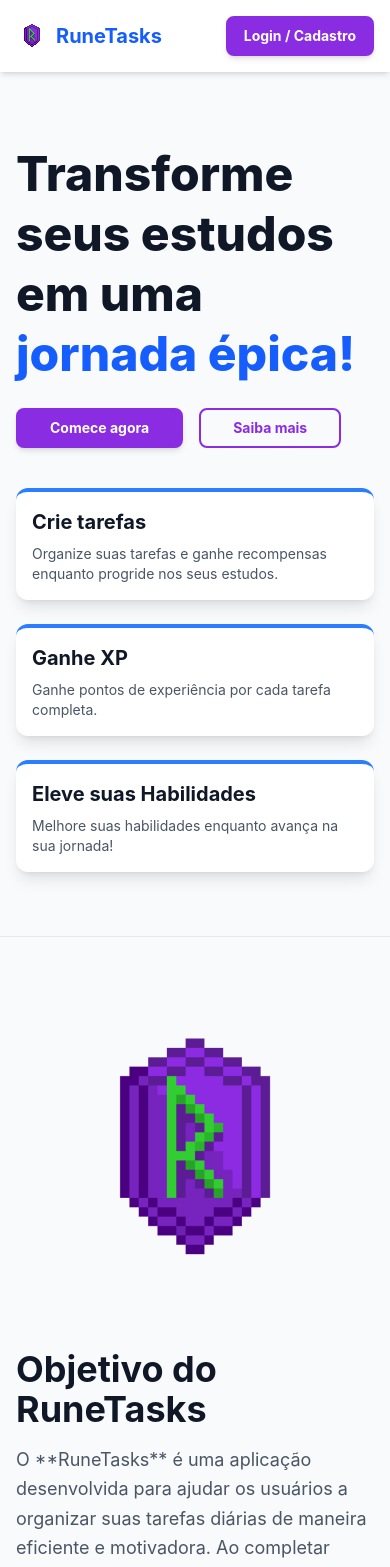
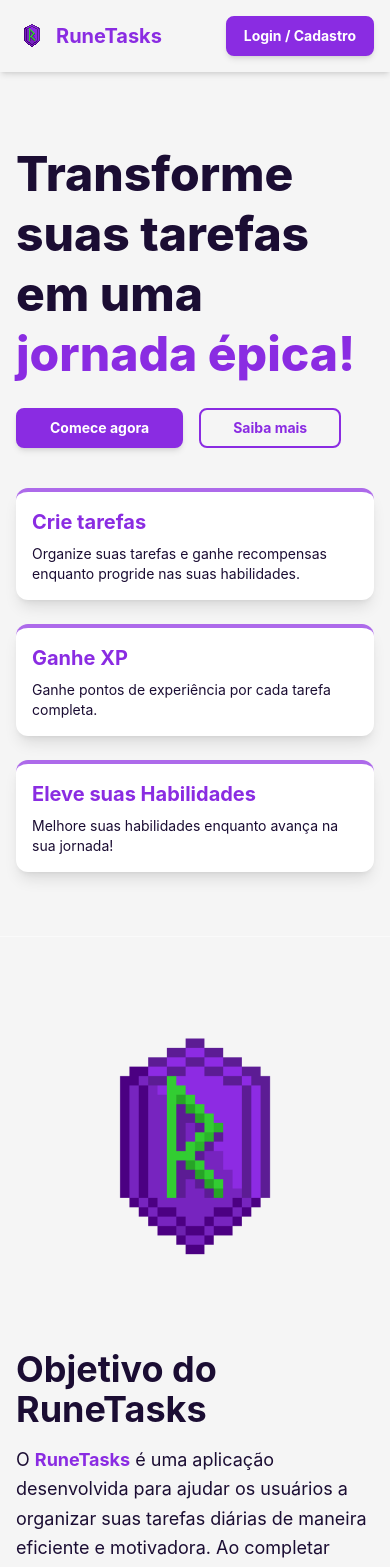
Before and after one commit to Lutava2245/runetasks-frontend, a Next.js app: page / in a window 390 px wide. Shown: the top 1567 px of the page. Built offline with nearby package versions, Linux system fonts and the light colour scheme.

Commit message:
:recycle: refatora estrutura da página inicial e formulário de cadastro/login - padroniza cores do projeto - atualiza informações da página

```diff
--- a/app/page.tsx
+++ b/app/page.tsx
@@ -8,6 +8,7 @@ import AuthModal from "@/src/components/AuthModal";
 import logo from "@/src/assets/logo.png";
 import { useRouter } from "next/navigation";
 import { useAuth } from "@/src/contexts/AuthContext";
+import { Cpu, Earth, Target } from "lucide-react";
 
 export default function Home() {
   const [isModalOpen, setIsModalOpen] = useState(false);
@@ -22,32 +23,17 @@ export default function Home() {
 
   if (loading || user) {
     return (
-      <div className="flex justify-center items-center h-screen bg-gray-100">
+      <div className="flex justify-center items-center h-screen">
         <p>Verificando sessão...</p>
       </div>
     );
   }
 
-  const FeatureItem = (title: string, description: string) => (
-    <div className="p-4 bg-white rounded-xl shadow-lg border-t-4 border-blue-500">
-      <h3 className="text-xl font-bold mb-2 text-gray-900">{title}</h3>
-      <p className="text-gray-600 text-sm">{description}</p>
-    </div>
-  );
-
-  const SectionDetail = (title: string, lead: string, body: string) => (
-    <div className="p-6 bg-white rounded-xl shadow-lg">
-      <h2 className="text-2xl font-semibold mb-4 text-blue-600">{title}</h2>
-      <p className="text-gray-700 font-medium mb-3">{lead}</p>
-      <p className="text-gray-600 text-sm">{body}</p>
-    </div>
-  );
-
   return (
-    <div className="min-h-screen flex flex-col bg-gray-50 text-gray-800">
-      <header className="fixed top-0 z-40 w-full bg-white shadow-md p-4">
+    <div className="min-h-screen flex flex-col">
+      <header className="fixed top-0 z-40 w-full shadow-md p-4 bg-background">
         <div className="max-w-7xl mx-auto flex justify-between items-center">
-          <Link href="/" className="flex items-center space-x-2 text-xl font-bold text-blue-600 hover:text-blue-800 transition duration-150">
+          <Link href="/" className="flex items-center space-x-2 text-xl font-bold text-(--primary) hover:text-(--dark-primary) transition duration-150">
             <Image
               src={logo}
               alt="Logo RuneTasks"
@@ -70,8 +56,8 @@ export default function Home() {
       <main className="grow pt-20">
         <section className="max-w-7xl mx-auto px-4 py-16 md:py-24 grid md:grid-cols-2 gap-12 items-center">
           <div>
-            <h2 className="text-5xl md:text-6xl font-extrabold text-gray-900 mb-6 leading-tight">
-              Transforme seus estudos em uma <span className="text-blue-600">jornada épica!</span>
+            <h2 className="text-5xl md:text-6xl font-extrabold mb-6 leading-tight">
+              Transforme suas tarefas em uma <span className="text-(--primary)">jornada épica!</span>
             </h2>
 
             <div className="flex space-x-4 mb-10">
@@ -86,31 +72,32 @@ export default function Home() {
             </div>
 
             <div className="grid grid-cols-1 sm:grid-cols-3 gap-6 mt-8">
-              {FeatureItem("Crie tarefas", "Organize suas tarefas e ganhe recompensas enquanto progride nos seus estudos.")}
-              {FeatureItem("Ganhe XP", "Ganhe pontos de experiência por cada tarefa completa.")}
-              {FeatureItem("Eleve suas Habilidades", "Melhore suas habilidades enquanto avança na sua jornada!")}
+              <div className="p-4 bg-(--card) rounded-xl shadow-lg border-t-4 border-(--primary)/70">
+                <h3 className="text-xl font-bold mb-2 text-(--primary)">Crie tarefas</h3>
+                <p className="text-sm">Organize suas tarefas e ganhe recompensas enquanto progride nas suas habilidades.</p>
+              </div>
+              <div className="p-4 bg-(--card) rounded-xl shadow-lg border-t-4 border-(--primary)/70">
+                <h3 className="text-xl font-bold mb-2 text-(--primary)">Ganhe XP</h3>
+                <p className="text-sm">Ganhe pontos de experiência por cada tarefa completa.</p>
+              </div>
+              <div className="p-4 bg-(--card) rounded-xl shadow-lg border-t-4 border-(--primary)/70">
+                <h3 className="text-xl font-bold mb-2 text-(--primary)">Eleve suas Habilidades</h3>
+                <p className="text-sm">Melhore suas habilidades enquanto avança na sua jornada!</p>
+              </div>
             </div>
-          </div>
-
-          <div className="hidden md:flex justify-center">
-            <Image
-              src="/logo.png"
-              alt="Logo RuneTasks grande"
-              width={400}
-              height={400}
-              priority
-              className="rounded-full shadow-2xl animate-pulse-slow" // Adicionando uma sombra e animação sutil
-            />
           </div>
         </section>
 
-        <hr className="max-w-7xl mx-auto border-gray-200" />
+        <hr className="max-w-7xl mx-auto border-white/50" />
 
         <section id="about" className="max-w-7xl mx-auto px-4 py-16 grid lg:grid-cols-2 gap-12 items-center">
           <div className="order-2 lg:order-1">
-            <h1 className="text-4xl font-bold mb-4 text-gray-900">Objetivo do RuneTasks</h1>
-            <p className="text-lg text-gray-600 leading-relaxed">
-              O **RuneTasks** é uma aplicação desenvolvida para ajudar os usuários a organizar suas tarefas diárias de maneira eficiente e motivadora. Ao completar tarefas, os usuários acumulam pontos que podem ser trocados por recompensas. Nosso objetivo é proporcionar uma experiência agradável e eficiente, promovendo a organização pessoal e a produtividade através de um sistema de recompensas que motiva o cumprimento de tarefas em troca de momentos de lazer.
+            <h1 className="text-4xl font-bold mb-4">Objetivo do RuneTasks</h1>
+            <p className="text-lg leading-relaxed">
+              O <strong className="text-(--primary)">RuneTasks</strong> é uma aplicação desenvolvida para ajudar os usuários a organizar suas tarefas diárias de maneira eficiente e motivadora.
+              Ao completar tarefas, os usuários acumulam pontos que podem ser trocados por recompensas.
+              Nosso objetivo é proporcionar uma experiência agradável e eficiente, promovendo a organização pessoal e a produtividade
+              através de um sistema de recompensas que motiva o cumprimento de tarefas em troca de momentos de lazer.
             </p>
           </div>
 
@@ -125,14 +112,39 @@ export default function Home() {
           </div>
         </section>
 
-        <section className="bg-gray-100 py-16">
+        <section className="py-16">
           <div className="max-w-7xl mx-auto px-4 grid md:grid-cols-3 gap-8">
-            {SectionDetail("🎯 Função", "Ele é projetado para ajudar os usuários a organizar suas rotinas diárias, incentivando a produtividade e o cumprimento de metas pessoais.", "O RuneTasks busca proporcionar uma experiência agradável e eficiente, promovendo a organização pessoal e a produtividade.")}
-            {SectionDetail("🌍 Sobre o Projeto", "Este projeto foi desenvolvido como parte das atividades acadêmicas da Fatec de Praia Grande.", "O objetivo é aplicar conhecimentos adquiridos em sala de aula em um contexto prático.")}
+            <div className="p-6 bg-(--card) rounded-xl shadow-lg">
+              <h2 className="text-2xl font-semibold mb-4 flex items-center text-(--primary) gap-2">
+                <Target/>
+                Função
+              </h2>
+              <p className="font-medium mb-3">
+                Ele é projetado para ajudar os usuários a organizar suas rotinas diárias, incentivando a produtividade e o cumprimento de metas pessoais.
+              </p>
+              <p className="text-sm">
+                O RuneTasks busca proporcionar uma experiência agradável e eficiente, promovendo a organização pessoal e a produtividade.
+              </p>
+            </div>
+            <div className="p-6 bg-(--card) rounded-xl shadow-lg">
+              <h2 className="text-2xl font-semibold mb-4 flex items-center text-(--primary) gap-2">
+                <Earth/>
+                Sobre o Projeto
+              </h2>
+              <p className="font-medium mb-3">
+                Este projeto foi desenvolvido como trabalho de conclusão do curso (TCC) das atividades acadêmicas da Fatec de Praia Grande.
+              </p>
+              <p className="text-sm">
+                O objetivo é aplicar conhecimentos adquiridos em sala de aula em um contexto prático.
+              </p>
+            </div>
 
-            <div className="p-6 bg-white rounded-xl shadow-lg">
-              <h2 className="text-2xl font-semibold mb-4 text-blue-600">🧩 Tecnologias Utilizadas</h2>
-              <ul className="space-y-2 text-gray-600">
+            <div className="p-6 bg-(--card) rounded-xl shadow-lg">
+              <h2 className="text-2xl font-semibold mb-4 flex items-center text-(--primary) gap-2">
+                <Cpu/>
+                Tecnologias Utilizadas
+              </h2>
+              <ul className="space-y-2">
                 <li><strong>Frontend:</strong> Next.js (com TailwindCSS)</li>
                 <li><strong>Backend:</strong> Spring Boot Framework (Java)</li>
                 <li><strong>Banco de Dados:</strong> MySQL</li>
@@ -148,7 +160,7 @@ export default function Home() {
         />
       </main>
 
-      <footer className="bg-gray-800 text-white p-6 text-center">
+      <footer className="p-6 text-center">
         <p className="text-sm">© {new Date().getFullYear()} RuneTasks — Todos os direitos reservados</p>
       </footer>
     </div>
--- a/src/components/AuthModal.tsx
+++ b/src/components/AuthModal.tsx
@@ -4,6 +4,7 @@ import React, { useState } from 'react';
 import LoginForm from './LoginForm';
 import RegisterForm from './RegisterForm';
 import Button from './ui/Button';
+import { X } from 'lucide-react';
 
 type AuthMode = 'login' | 'register';
 
@@ -20,39 +21,45 @@ export default function AuthModal({ isOpen, onClose }: AuthModalProps) {
   }
 
   return (
-    <div className="fixed inset-0 z-50 flex items-center justify-center bg-black bg-opacity-50" onClick={onClose}>
+    <div className="fixed inset-0 z-50 flex items-center justify-center bg-black/50" onClick={onClose}>
       <div
-        className="bg-white p-8 rounded-xl shadow-2xl w-full max-w-md m-4 transform transition-all duration-300"
+        className="bg-(--card) p-8 rounded-xl shadow-2xl w-full max-w-md m-4 transform transition-all duration-300"
         onClick={(e) => e.stopPropagation()}
       >
         <div className="flex justify-between items-center mb-6">
-          <h2 className="text-2xl font-bold text-gray-800">
+          <h2 className="text-2xl font-bold">
             {mode === 'login' ? 'Faça Login' : 'Cadastre-se'}
           </h2>
-          <button onClick={onClose} className="text-gray-500 hover:text-gray-900 text-3xl leading-none">
-            &times;
-          </button>
+          <Button
+            variant='ghost'
+            onClick={onClose}
+            className="leading-none"
+          >
+            <X/>
+          </Button>
         </div>
 
         {mode === 'login' ? <LoginForm /> : <RegisterForm />}
 
         <div className="mt-6 text-center text-sm">
           {mode === 'login' ? (
-            <p className="text-gray-600">
-              Não tem uma conta?{' '}
+            <p>
+              Não tem uma conta?
               <Button
-                variant="secondary"
+                variant="outline"
                 onClick={() => setMode('register')}
+                className='ml-3'
               >
                 Cadastre-se
               </Button>
             </p>
           ) : (
-            <p className="text-gray-600">
-              Já tem uma conta?{' '}
+            <p>
+              Já tem uma conta?
               <Button
-                variant="secondary"
+                variant="outline"
                 onClick={() => setMode('login')}
+                className='ml-3'
               >
                 Faça Login
               </Button>
```
